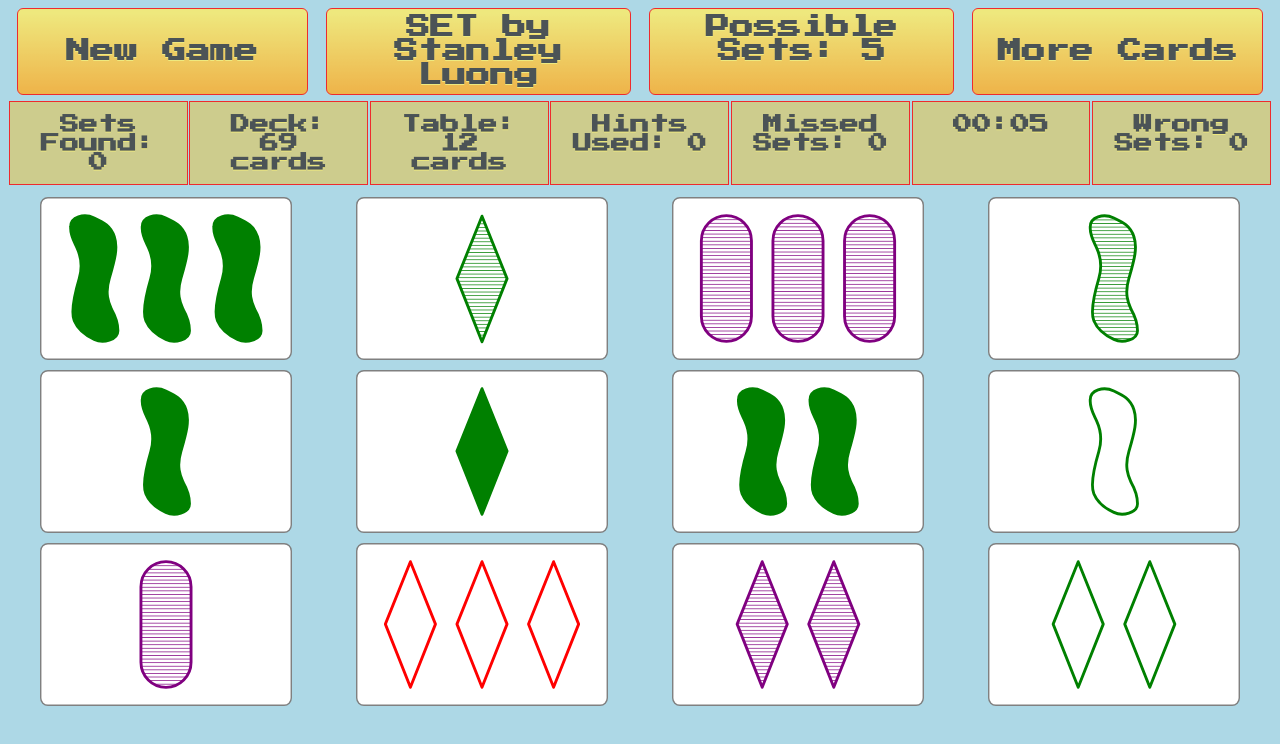
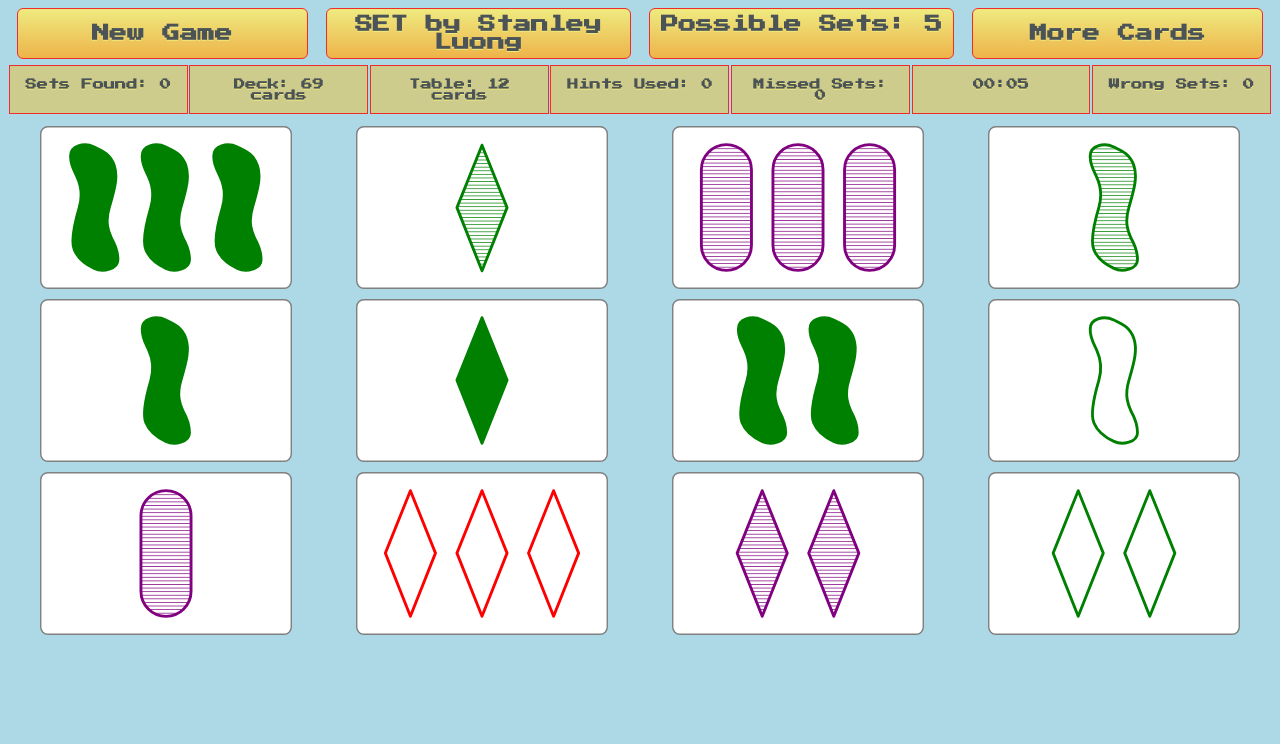
Before and after one commit to stanleyluong/SETv2, a plain HTML site: page index.html in a window 1280 px wide. Drawn offline with Linux system fonts and the light colour scheme.

Commit message:
changed menu and stats font size

```diff
--- a/style.css
+++ b/style.css
@@ -22,7 +22,7 @@ body {
 	/* cursor:pointer; */
 	color:#333333;
 	font-family:'Press Start 2P', sans-serif;
-	font-size: 150%;
+	font-size: 110%;
 	font-weight:bold;
 	padding: .5%;
 	text-decoration:none;
@@ -42,7 +42,7 @@ button {
 	/* cursor:pointer; */
 	color:#333333;
 	font-family:'Press Start 2P', sans-serif;
-	font-size: 120%;
+	font-size: 70%;
 	font-weight:bold;
 	padding: 1%;
 	text-decoration:none;
```
